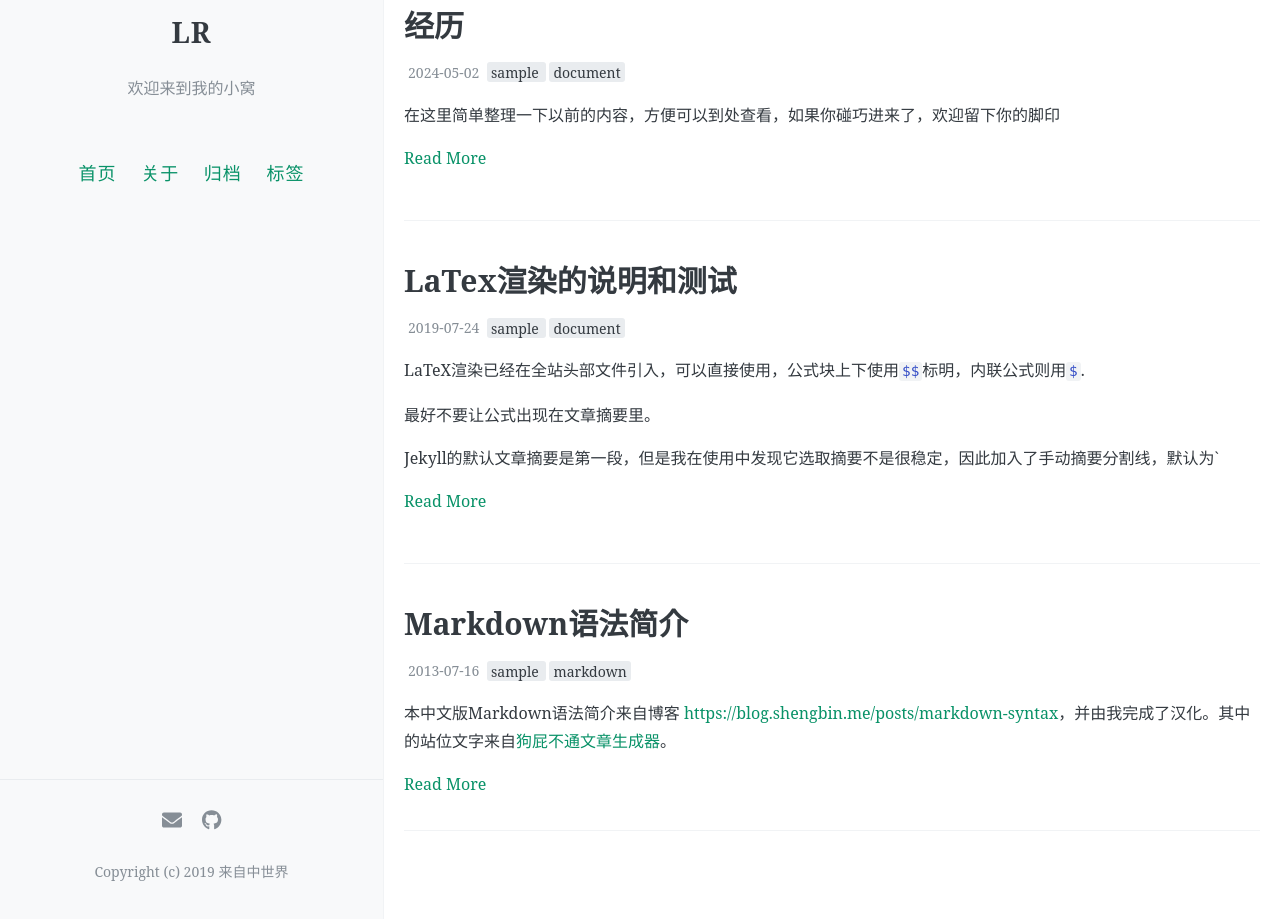
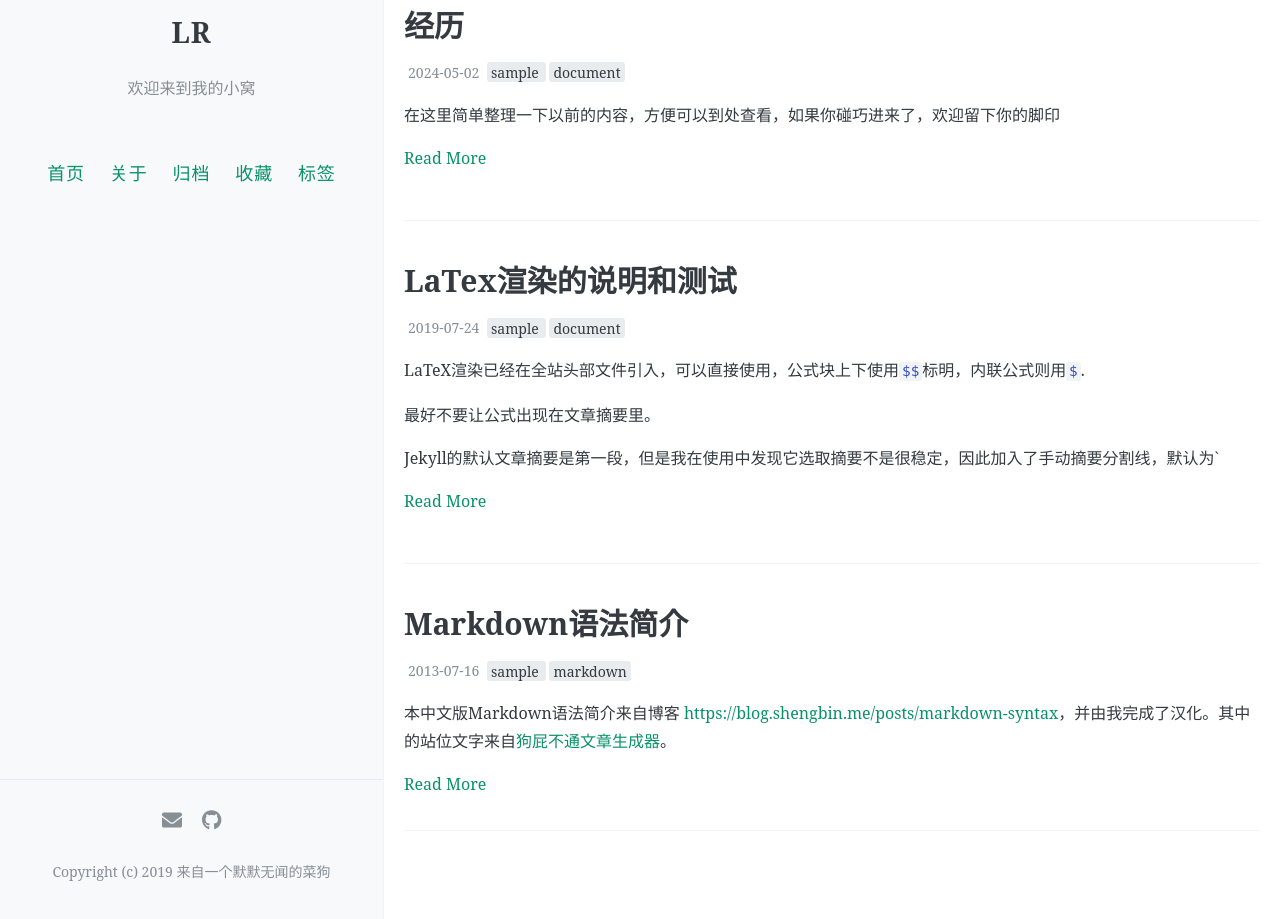
Before and after one commit to girlskk/lyk, a Jekyll site: the page built from index.html, in a window 1280 px wide and 1209 px high. Shown: the part 290-1209 px from the top of the window. Built offline with Jekyll 4.4.1, drawn with Linux system fonts in a browser that asks for light colours; the list of posts is cut into pages by our own code; comment, search, counter and statistics services are not loaded.

Commit message:
Update _config.yml

```diff
--- a/_config.yml
+++ b/_config.yml
@@ -38,6 +38,8 @@ navigation:
     url: /about
   - name: 归档
     url: /archive
+  - name: 收藏
+    url: /mark
   - name: 标签
     url: /tags
 
@@ -66,7 +68,7 @@ footer-links:
   youtube: # channel/<your_long_string> or user/<user-name>
 
 # 站点页脚的文字
-footer-text: Copyright (c) 2019 来自中世界
+footer-text: Copyright (c) 2019 来自一个默默无闻的菜狗
 
 #
 # 评论，注意，请不要同时添加多种不同的评论区
```
